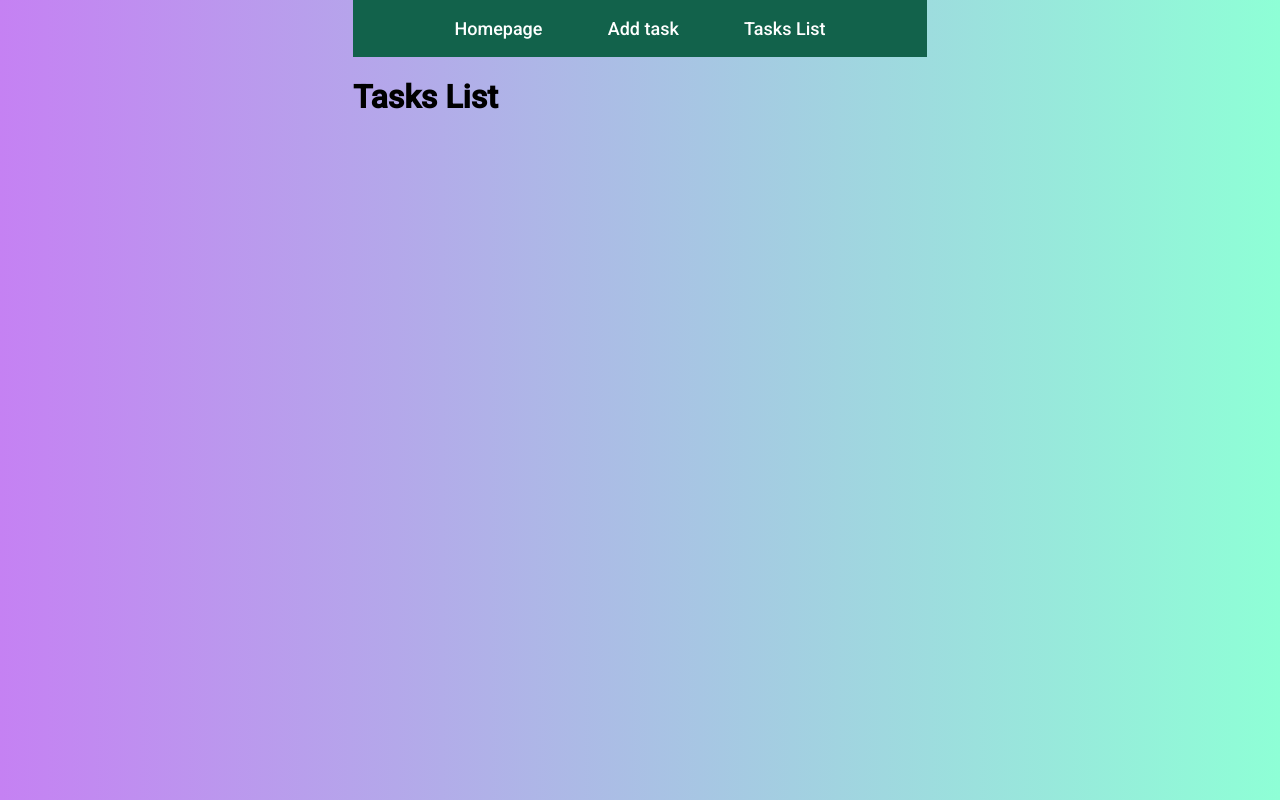
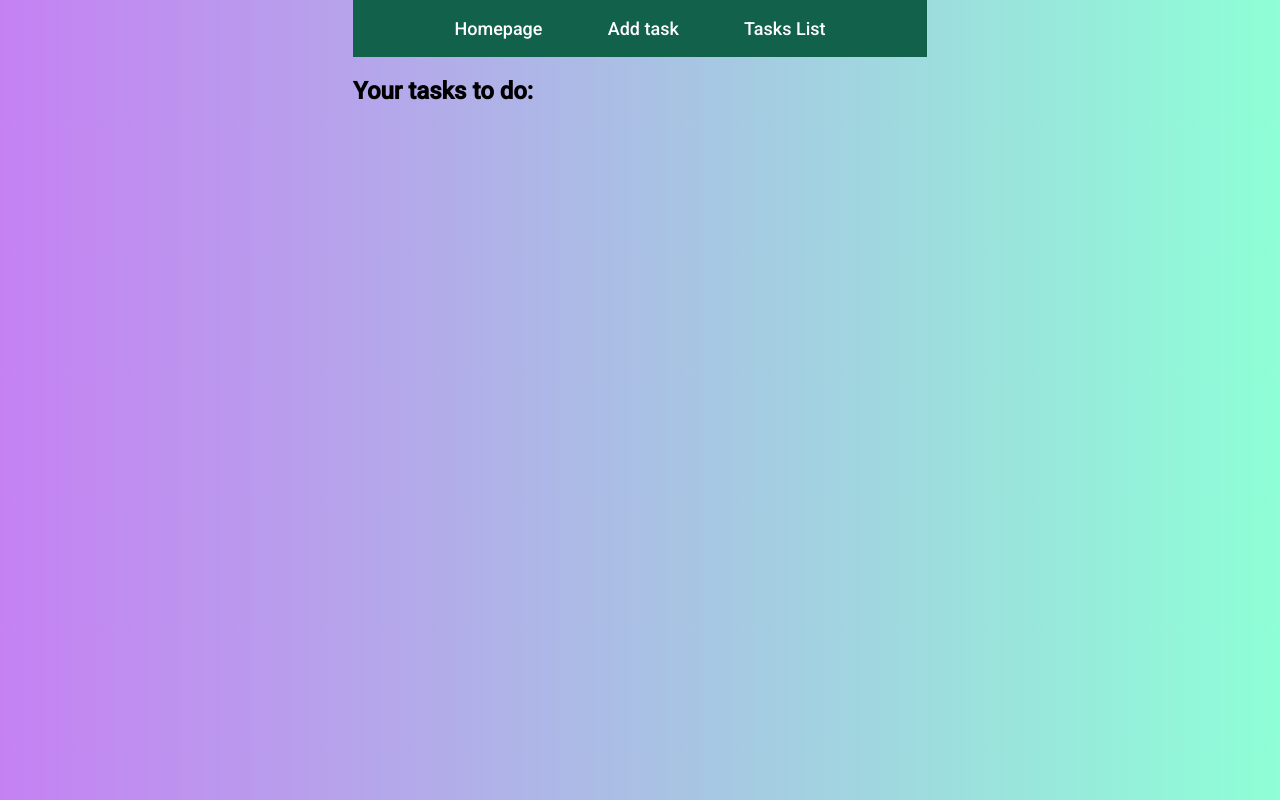
Before and after one commit to Ave-Mari/Your-Task-Manager, a Vue app: page /tasks-list in a window 1280 px wide. Built offline with nearby package versions, Linux system fonts and the light colour scheme.

Commit message:
add list tag to component

```diff
--- a/src/components/TasksList.vue
+++ b/src/components/TasksList.vue
@@ -1,5 +1,17 @@
 <template>
-      <h1>Tasks List</h1>
+    <section>
+        <h1>Your tasks to do: </h1>
+
+        <ul>
+            <li
+            v-for="task in tasksList" :key="task.id"
+            >
+            {{ task.task }}
+            </li>
+        </ul>
+
+    </section>
+
 
 </template>
 
@@ -7,7 +19,10 @@
 export default {
     name: "Tasks List",
     data() {
-        return {}
-    }
+        return {
+            tasks: this.$store.state.tasksList
+        }
+    },
+
 }
 </script>
```
